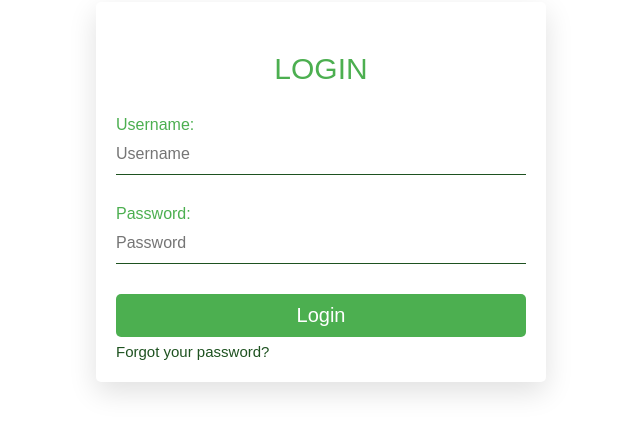
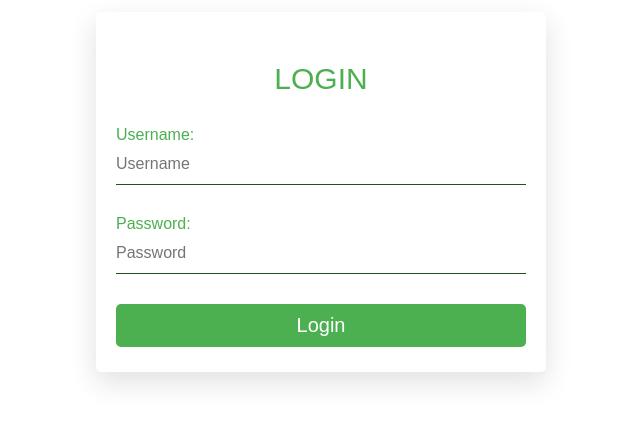
Before and after one commit to markussika/todo_lapsins, a PHP site: page /login in a window 1280 px wide. Shown: the part 18-452 px from the top of the page, without its empty margins (319-959 px from the left). Run offline with PHP 8.4, Linux system fonts and the light colour scheme.

Commit message:
Update login.view.php

```diff
--- a/App/views/login.view.php
+++ b/App/views/login.view.php
@@ -28,7 +28,7 @@
   <?php } ?>
         <input name="password" type="password" placeholder="Password" id="password">
         <input type="submit" name="login-btn" value="Login">
-            <a href="#">Forgot your password?</a>
+
 
     </form>
     </div>
```
